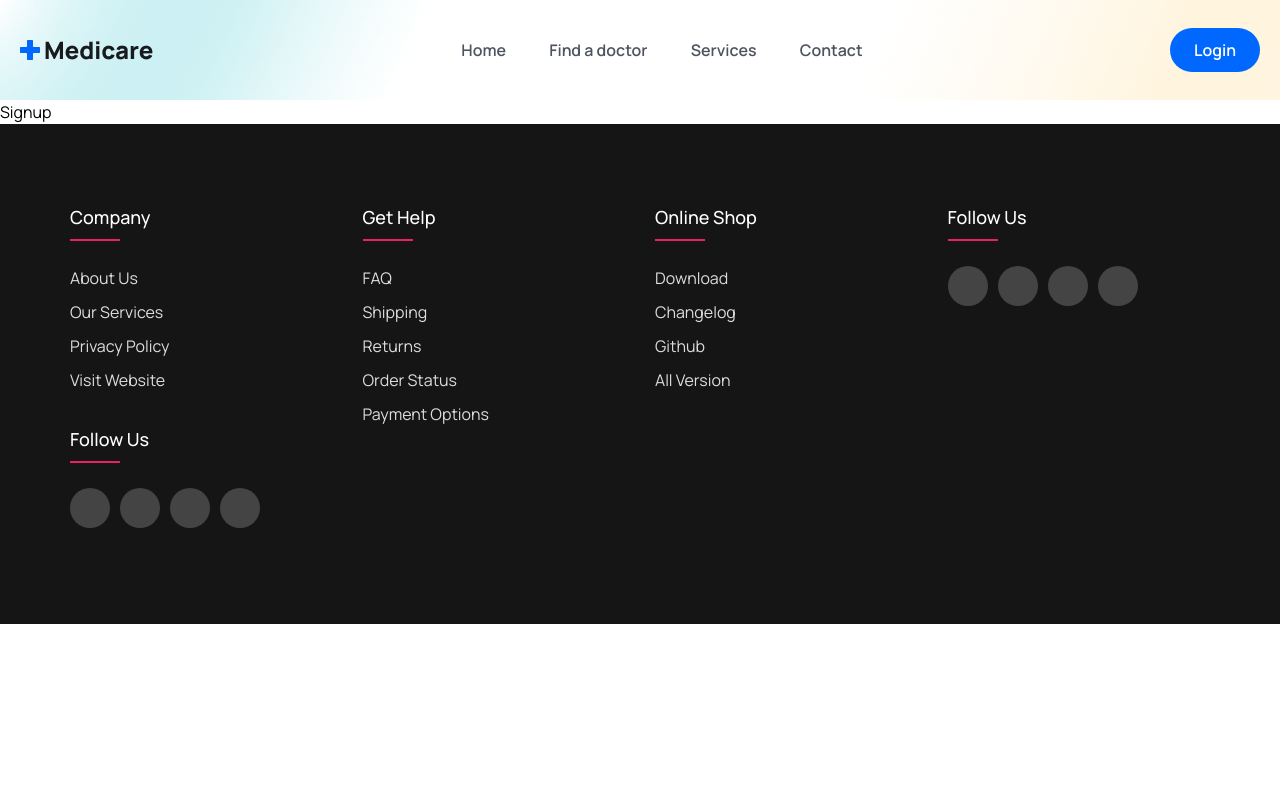
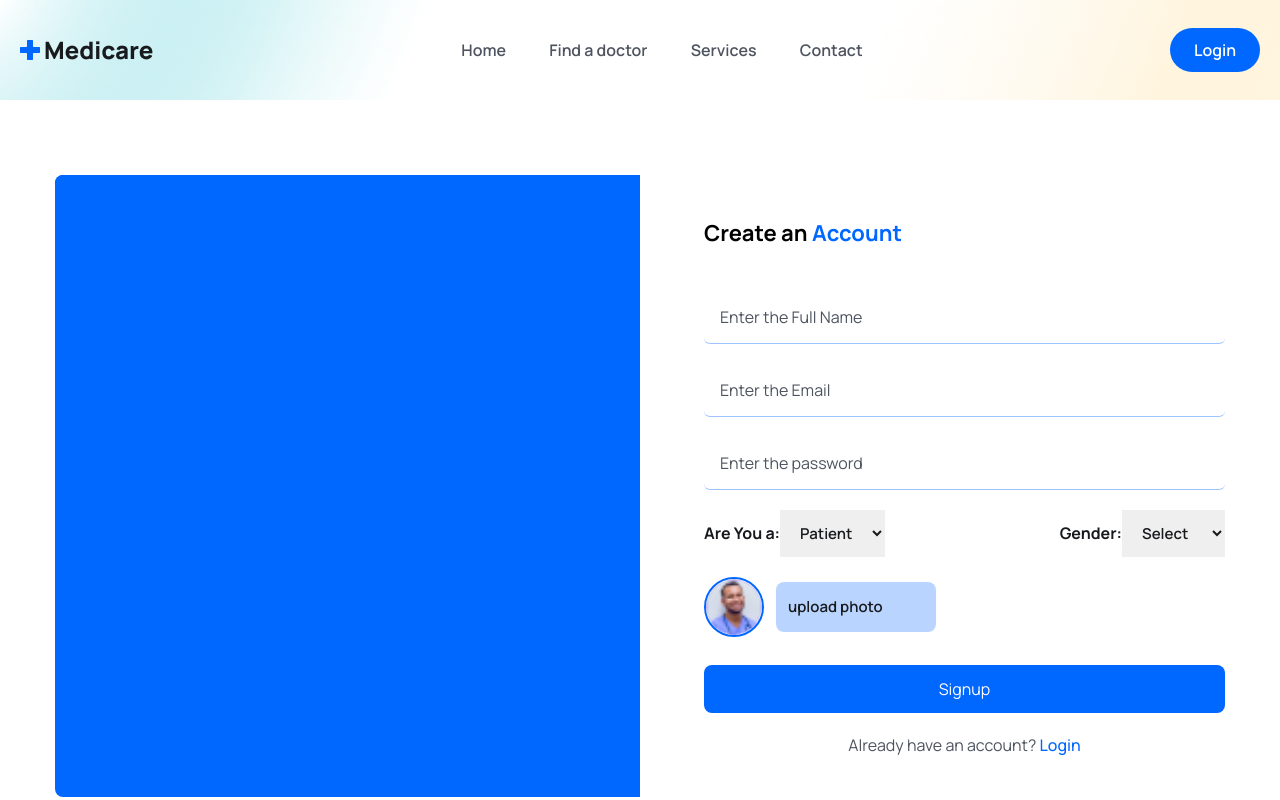
Before and after one commit to SalmanMohammed2001/Docker_Appointement_Frontend, a React (Vite) app: page /register in a window 1280 px wide. Shown: the top 800 px of the page. Built offline with nearby package versions, Linux system fonts and the light colour scheme.

Commit message:
implementation  login page and signup page

```diff
--- a/src/pages/Login.tsx
+++ b/src/pages/Login.tsx
@@ -14,7 +14,7 @@ const Login = () => {
     }
         return(
             <section>
-                <div className={" w-full max-w-[570px] mx-auto  rounded-md shadow-md md:p-10 "}>
+                <div className={" w-full max-w-[570px] mx-auto  p-5 rounded-md shadow-md md:p-10 "}>
                     <h1 className={"text-headingColor font-bold leading-9 text-[22px] mb-10"}>Hello! <span
                         className={"text-primaryColor"}>Welcome</span> Back </h1>
 
--- a/src/pages/SignUp.tsx
+++ b/src/pages/SignUp.tsx
@@ -1,9 +1,188 @@
+import signup from '../assets/images/signup.gif'
+import {Link} from "react-router-dom";
+import  avatar from '../assets/images/avatar-icon.png'
+import {useState} from "react";
 
 const SignUp = () => {
-        return(
-            <div>
-                Signup
+
+    const[selectFile,setSelectFile] = useState(null);
+    const[previewUrl,setPreviewUrl] = useState("");
+
+    const [formData, setFormData] = useState({
+        name:'',
+        email:'',
+        password:'',
+        photo:selectFile,
+        gender:'',
+        role:'patient'
+    });
+
+    const handleInputChange = (e: React.ChangeEvent<HTMLInputElement>) => {
+        setFormData({...formData, [e.target.name]: e.target.value});
+
+    }
+
+    const handleFileInpurChange = async (e: any) => {
+        const  file:any=e.target.files[0]
+
+        console.log(file)
+       /* const  data=   await uploadImageCloudinary(file)
+
+
+        setPreviewUrl(data.url)
+        setSelectFile(data.url)
+        setFormData({...formData,photo:data.url})*/
+
+    }
+    const submitHandle=async  (event: { preventDefault: () => void; })=>{
+        event.preventDefault()
+       /* try{
+
+            //     console.log(formData)
+
+            axios.post(`${BASE_URL}/auth/register`, formData).then((res)=>{
+                if (res){
+                    setLoading(false)
+                    toast.success(res.data.message)
+                    navigate('/login')
+                }
+            })
+
+
+
+
+        }catch (error){
+            // @ts-ignore
+            toast.error(error.message)
+            setLoading(false)
+
+        }*/
+
+    }
+
+    // @ts-ignore
+    return (
+        <section className={"px-5  xl:px-0"}>
+            <div className={" w-full max-w-[1170px] mx-auto"}>
+                <div className={"grid grid-cols-1 lg:grid-cols-2"}>
+                    <div className={"hidden lg:block bg-primaryColor rounded-l-lg"}>
+                        <figure className={"rounded-l-lg"}>
+                            <img src={signup} alt="" className={"w-full rounded-l-lg"}/>
+                        </figure>
+                    </div>
+
+                    <div className={"rounded-l-lg lg:pl-16 py-10"}>
+                        <h3 className={"text-[22px] leading-9 font-bold mb-10 "}>Create an <span
+                            className={"text-primaryColor"}>Account</span></h3>
+
+                        <form action="" onSubmit={submitHandle}>
+                            <div className={"mb-5"}>
+                                <input type="text"
+                                       value={formData.name}
+                                       onChange={handleInputChange}
+                                       placeholder={"Enter the Full Name"} name={"name"}
+                                       className={"w-full px-4 py-3 border-b border-solid border-[#0066ff61] " +
+                                           "focus:outline-none focus:border-b-primaryColor text-[16px] leading-7 " +
+                                           "text-headingColor placeholder:text-textColor rounded-md cursor-pointer"}
+                                />
+
+                            </div>
+
+                            <div className={"mb-5"}>
+                                <input type="email"
+                                       placeholder={"Enter the Email"}
+                                       name={"email"}
+                                       onChange={handleInputChange}
+                                       value={formData.email}
+                                       className={"w-full px-4 py-3 border-b border-solid border-[#0066ff61] " +
+                                           "focus:outline-none focus:border-b-primaryColor text-[16px] leading-7 " +
+                                           "text-headingColor placeholder:text-textColor rounded-md cursor-pointer"}
+                                />
+
+                            </div>
+
+                            <div className={"mb-5"}>
+                                <input type="password"
+                                       placeholder={"Enter the password"}
+                                       name={"password"}
+                                       onChange={handleInputChange}
+                                       value={formData.password}
+                                       className={"w-full px-4 py-3 border-b border-solid border-[#0066ff61] " +
+                                           "focus:outline-none focus:border-b-primaryColor text-[16px] leading-7 " +
+                                           "text-headingColor placeholder:text-textColor rounded-md cursor-pointer"}
+                                />
+
+                            </div>
+                            <div className={"mb-5 flex items-center justify-between "}>
+                                <label htmlFor="" className={"text-headingColor font-bold text-[16px] leading-7"}>
+                                    Are You a:
+                                    <select
+                                        name={"role"} value={formData.role} onChange={handleInputChange}
+                                        className={"text-headingColor font-semibold text-[15px] leading-7 px-4 py-3 focus:outline-none"}
+                                    >
+                                        <option value={"patient"}> Patient</option>
+                                        <option value={"doctor"}> Doctor</option>
+
+                                    </select>
+                                </label>
+                                <label htmlFor="" className={"text-headingColor font-bold text-[16px] leading-7"}>
+                                    Gender:
+                                    <select
+                                        name="gender" value={formData.gender} onChange={handleInputChange}
+                                        className={"text-headingColor font-semibold text-[15px] leading-7 px-4 py-3 focus:outline-none"}
+                                    >
+                                        <option> Select</option>
+                                        <option value={"male"}> Male</option>
+                                        <option value={"female"}> Female</option>
+                                        <option value={"other"}> Other</option>
+
+                                    </select>
+                                </label>
+                            </div>
+
+
+                            <div className={"mb-5 flex items-center gap-3"}>
+                                <figure
+                                    className={"w-[60px] h-[60px] rounded-full border-2 border-primaryColor border-solid flex items-center justify-center"}>
+                                    <img src={avatar} alt="" className={"w-full rounded-full "}/>
+                                </figure>
+
+                                <div className={"relative w-[160px] h-[50px]"}>
+                                    <input
+                                        type="file"
+                                        name={"photo"}
+                                        id={"customFile"}
+                                        onChange={handleFileInpurChange}
+                                        className={"absolute top-0 left-0 w-full h-full opacity-0 cursor-pointer"}
+                                    />
+                                    <label htmlFor="customFile"
+                                           className={"absolute top-0 left-0 w-full h-full flex items-center " +
+                                               "px-[0.75rem] text-[15px] leading-6 " +
+                                               "overflow-hidden bg-[#0066ff46] " +
+                                               "text-headingColor font-semibold rounded-lg truncate cursor-pointer"}>
+                                        upload photo
+                                    </label>
+
+                                </div>
+                            </div>
+
+                            <div className={"mt-7"}>
+                                <button type={"submit"}
+                                        className={"w-full bg-primaryColor text-white text-[16px] px-4 py-3 rounded-lg "}>Signup
+                                </button>
+                            </div>
+
+                            <p className={"mt-5 text-center text-textColor cursor-pointer"}>
+                                Already have an account? <Link to={"/login"}
+                                                               className={"text-primaryColor font-medium"}> Login</Link>
+                            </p>
+
+
+                        </form>
+                    </div>
+                </div>
             </div>
-        )
+        </section>
+    )
 }
 export default SignUp;
```
